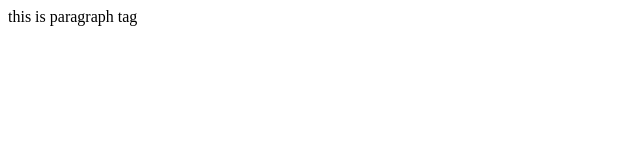
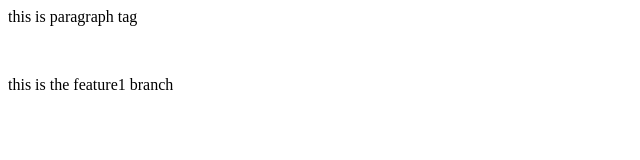
Before and after one commit to soumyalr/HTML-CSS-PROJECTS, a plain HTML site: page index.html in a window 1280 px wide. Shown: the whole page, without its empty margins (0-640 px from the left). Drawn offline with Linux system fonts and the light colour scheme.

Commit message:
add new feature

```diff
--- a/index.html
+++ b/index.html
@@ -1 +1,3 @@
 <p>this is paragraph tag</p>
+<br>
+<p>this is the feature1 branch</p>
```
